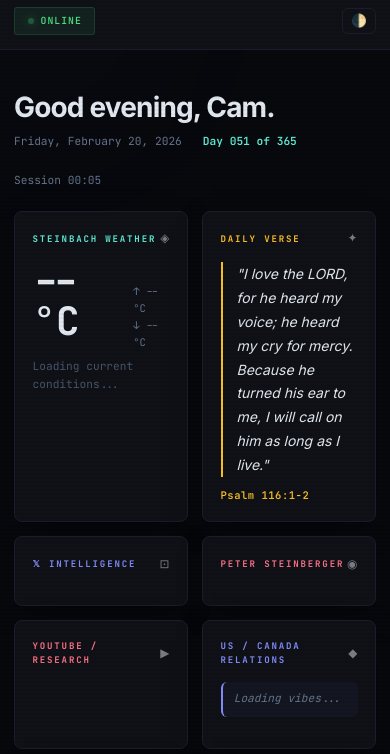
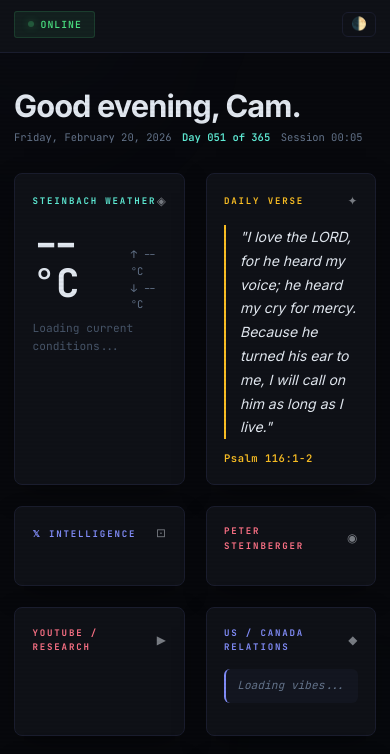
Before and after one commit to ccardow/pi-dashboard, a website: page index.html in a window 390 px wide. Shown: the part 43-797 px from the top of the page. Drawn offline with Linux system fonts and the light colour scheme.

Commit message:
UI: Fixed mobile card stacking and viewport zoom constraints

```diff
--- a/index.html
+++ b/index.html
@@ -2,7 +2,7 @@
 <html lang="en">
 <head>
     <meta charset="UTF-8">
-    <meta name="viewport" content="width=device-width, initial-scale=1.0">
+    <meta name="viewport" content="width=device-width, initial-scale=1.0, maximum-scale=1.0, user-scalable=no">
     <title>LIFE.OS — Cyber-Zen Terminal</title>
     <meta name="description" content="Life OS personal intelligence dashboard — weather, feeds, activity, and systems monitoring.">
     <link rel="preconnect" href="https://fonts.googleapis.com">
--- a/style.css
+++ b/style.css
@@ -293,23 +293,41 @@ body::before {
     .dashboard-grid {
         grid-template-columns: 1fr;
         padding: 1rem;
-        gap: 1rem;
+        gap: 1.5rem; /* Increased gap for better touch separation */
+    }
+
+    /* Ensure cards take full width on mobile */
+    .card {
+        grid-column: span 1 !important;
+        width: 100%;
+        min-width: 0; /* Prevent overflow */
     }
 
     .hero h1 {
-        font-size: 2rem;
+        font-size: 2.2rem;
+        line-height: 1.2;
+    }
+
+    .hero .hero-meta {
+        gap: 0.75rem;
+        font-size: 0.75rem;
     }
 
     .top-bar {
         padding: 1rem;
         flex-direction: column;
         align-items: flex-start;
-        gap: 0.75rem;
+        gap: 1rem;
     }
 
     .top-bar-right {
         width: 100%;
         justify-content: space-between;
+    }
+
+    /* Weather refinement for small screens */
+    .weather-temp {
+        font-size: 3.5rem;
     }
 }
 
```
